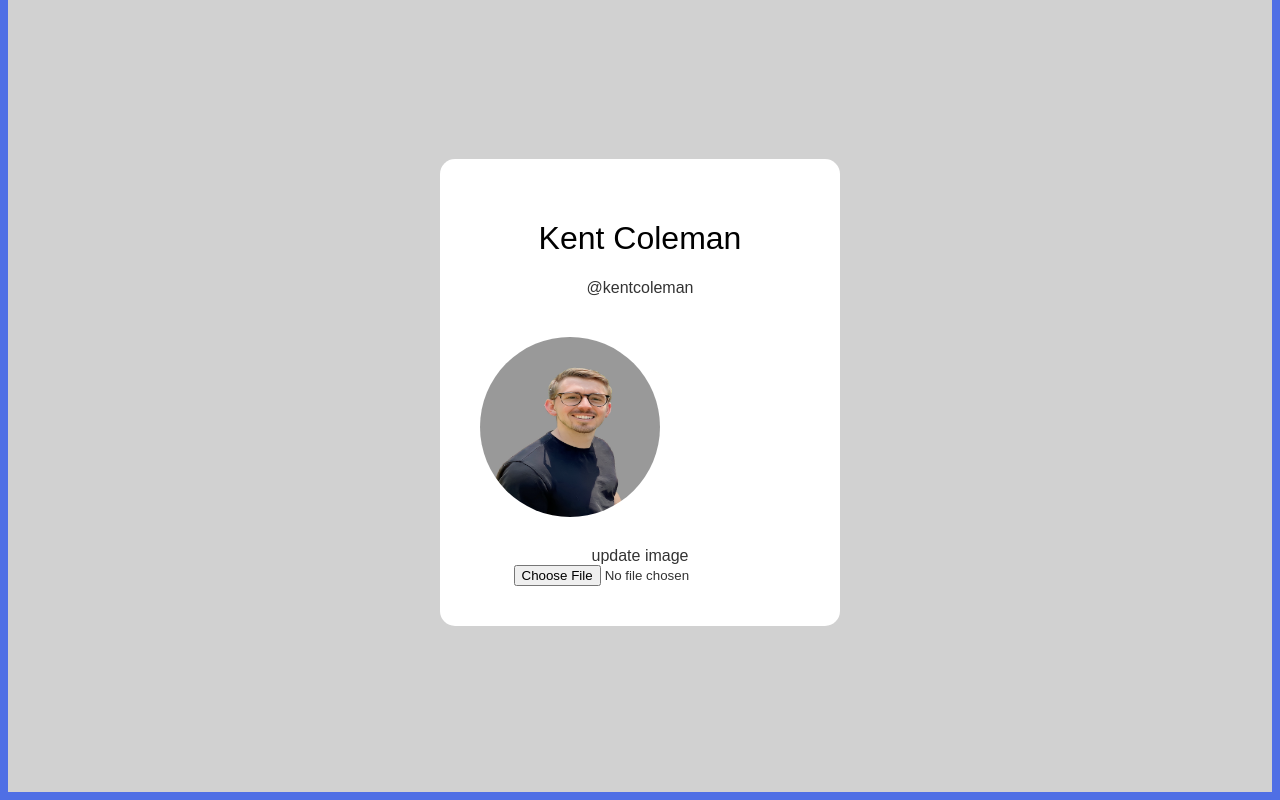
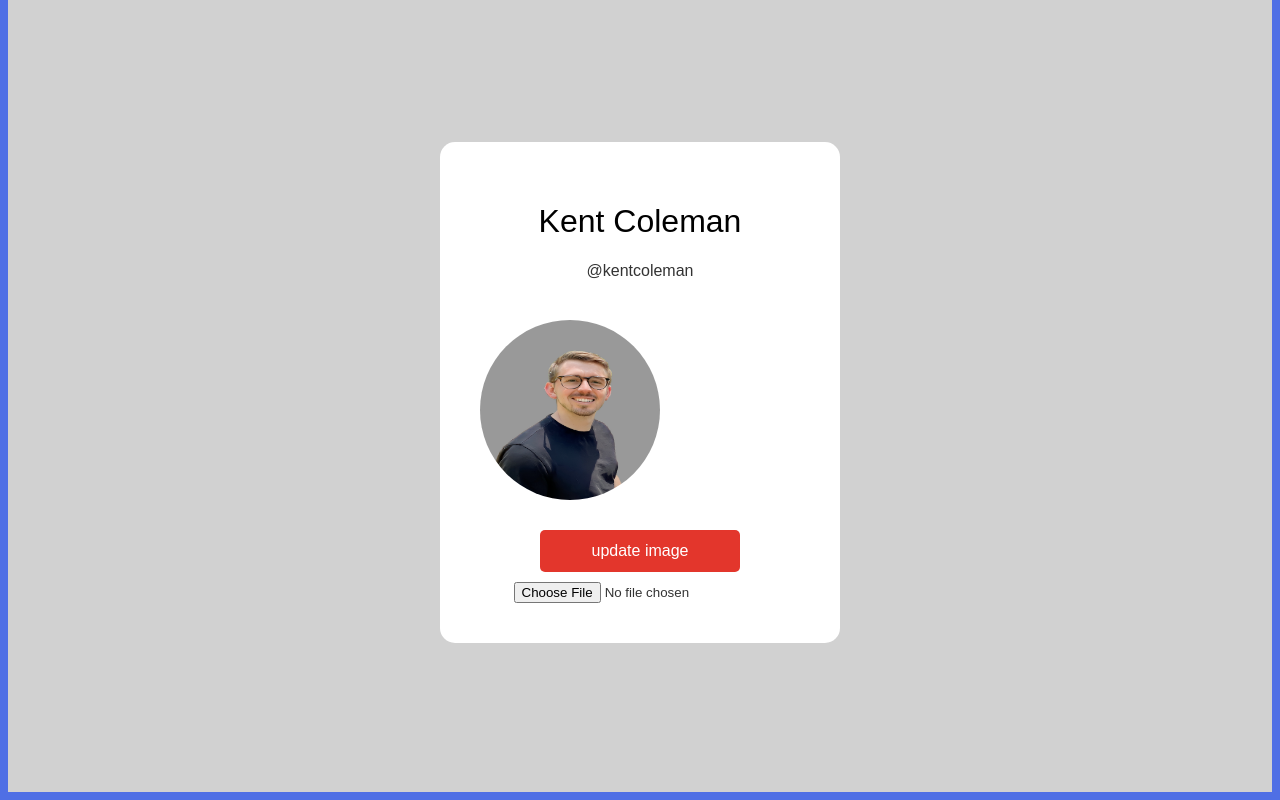
Before and after one commit to Kent-Coleman/CapstoneProject, a plain HTML site: page index.html in a window 1280 px wide. Shown: the part 678-1478 px from the top of the page. Drawn offline with Linux system fonts and the light colour scheme.

Commit message:
Styling for update image button

```diff
--- a/style.css
+++ b/style.css
@@ -148,3 +148,13 @@ body{
     margin-top: 40px;
     margin-bottom: 30px;
 }
+label{
+    display: block;
+    width: 200px;
+    background: #e3362c;
+    color: #fff;
+    padding: 12px;
+    margin: 10px auto;
+    border-radius: 5px;
+    cursor: pointer;
+}
```
